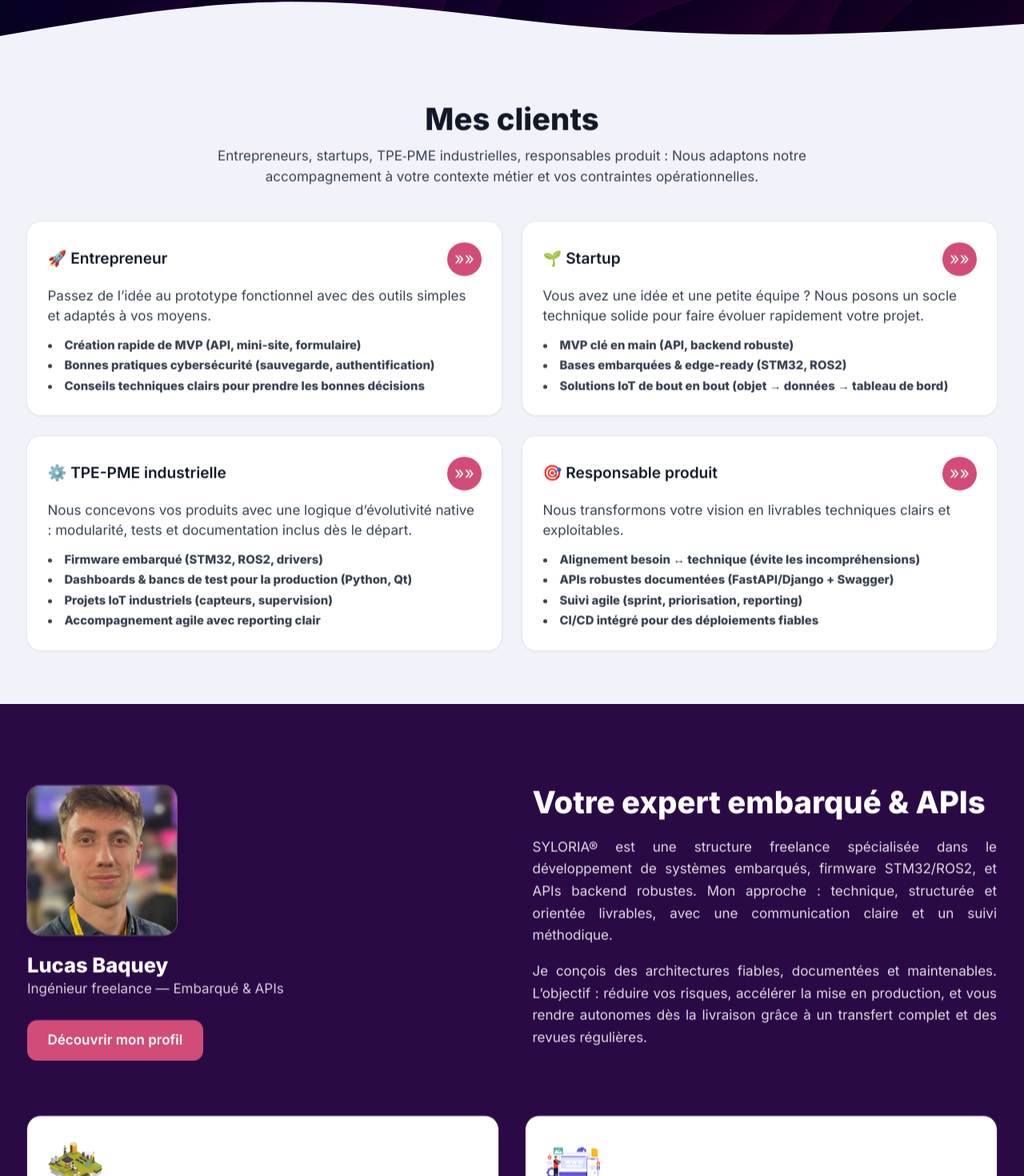
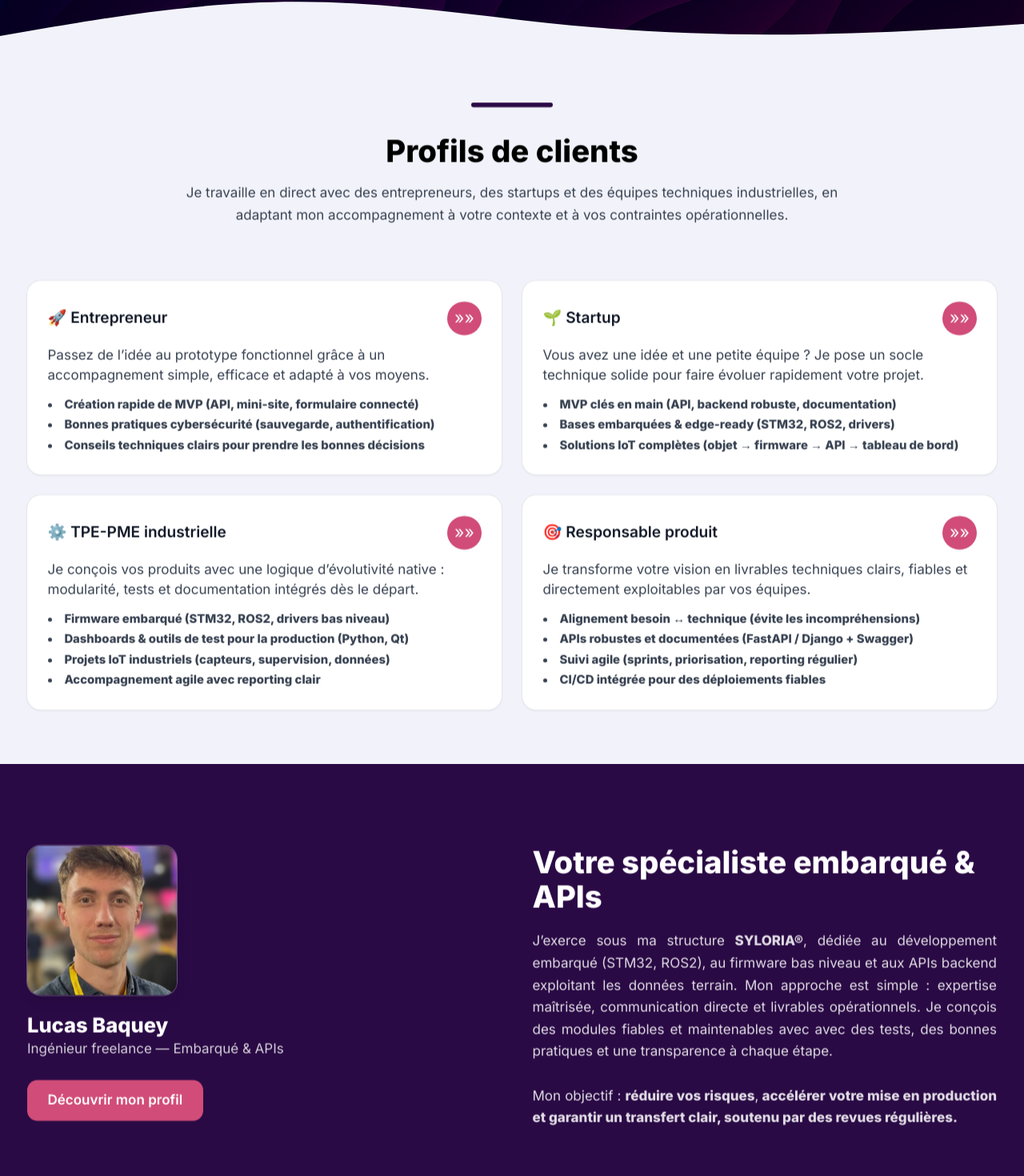
Before and after one commit to lucas33620/syloria_website, a React (Vite) app in the folder apps/syloria/frontend/: page / in a window 1280 px wide. Shown: the part 740-2210 px from the top of the page at 80% size. Built offline with nearby package versions, Linux system fonts and the light colour scheme.

Commit message:
Correction des bugs et textes

```diff
--- a/apps/syloria/frontend/src/App.jsx
+++ b/apps/syloria/frontend/src/App.jsx
@@ -61,7 +61,7 @@ function Header() {
   }, [])
 
   const links = [
-    { id: 'audience',  label: 'Mes clients ?' },
+    { id: 'audience',  label: 'Profils de clients' },
     { id: 'about',     label: 'À propos' },
     { id: 'process',   label: 'Méthode' },
     { id: 'portfolio', label: 'Réalisations' },
@@ -161,10 +161,10 @@ function Audience() {
     {
       t: '🚀 Entrepreneur',
       d: (
-        <>Passez de l’idée au prototype fonctionnel avec des outils simples et adaptés à vos moyens.</>
+        <>Passez de l’idée au prototype fonctionnel grâce à un accompagnement simple, efficace et adapté à vos moyens.</>
       ),
       bullets: [
-        <strong key="1">Création rapide de MVP (API, mini-site, formulaire)</strong>,
+        <strong key="1">Création rapide de MVP (API, mini-site, formulaire connecté)</strong>,
         <strong key="2">Bonnes pratiques cybersécurité (sauvegarde, authentification)</strong>,
         <strong key="3">Conseils techniques clairs pour prendre les bonnes décisions</strong>,
       ],
@@ -172,36 +172,36 @@ function Audience() {
     {
       t: '🌱 Startup',
       d: (
-        <>Vous avez une idée et une petite équipe ? Nous posons un socle technique solide pour faire évoluer rapidement votre projet.</>
+        <>Vous avez une idée et une petite équipe ? Je pose un socle technique solide pour faire évoluer rapidement votre projet.</>
       ),
       bullets: [
-        <strong key="1">MVP clé en main (API, backend robuste)</strong>,
-        <strong key="2">Bases embarquées & edge-ready (STM32, ROS2)</strong>,
-        <strong key="3">Solutions IoT de bout en bout (objet → données → tableau de bord)</strong>,
+        <strong key="1">MVP clés en main (API, backend robuste, documentation)</strong>,
+        <strong key="2">Bases embarquées & edge-ready (STM32, ROS2, drivers)</strong>,
+        <strong key="3">Solutions IoT complètes (objet → firmware → API → tableau de bord)</strong>,
       ],
     },
     {
       t: '⚙️ TPE-PME industrielle',
       d: (
-        <>Nous concevons vos produits avec une logique d’évolutivité native : modularité, tests et documentation inclus dès le départ.</>
+        <>Je conçois vos produits avec une logique d’évolutivité native : modularité, tests et documentation intégrés dès le départ.</>
       ),
       bullets: [
-        <strong key="1">Firmware embarqué (STM32, ROS2, drivers)</strong>,
-        <strong key="2">Dashboards & bancs de test pour la production (Python, Qt)</strong>,
-        <strong key="3">Projets IoT industriels (capteurs, supervision)</strong>,
+        <strong key="1">Firmware embarqué (STM32, ROS2, drivers bas niveau)</strong>,
+        <strong key="2">Dashboards & outils de test pour la production (Python, Qt)</strong>,
+        <strong key="3">Projets IoT industriels (capteurs, supervision, données)</strong>,
         <strong key="4">Accompagnement agile avec reporting clair</strong>,
       ],
     },
     {
       t: '🎯 Responsable produit',
       d: (
-        <>Nous transformons votre vision en livrables techniques clairs et exploitables.</>
+        <>Je transforme votre vision en livrables techniques clairs, fiables et directement exploitables par vos équipes.</>
       ),
       bullets: [
         <strong key="1">Alignement besoin ↔ technique (évite les incompréhensions)</strong>,
-        <strong key="2">APIs robustes documentées (FastAPI/Django + Swagger)</strong>,
-        <strong key="3">Suivi agile (sprint, priorisation, reporting)</strong>,
-        <strong key="4">CI/CD intégré pour des déploiements fiables</strong>,
+        <strong key="2">APIs robustes et documentées (FastAPI / Django + Swagger)</strong>,
+        <strong key="3">Suivi agile (sprints, priorisation, reporting régulier)</strong>,
+        <strong key="4">CI/CD intégrée pour des déploiements fiables</strong>,
       ],
     },
   ];
@@ -209,9 +209,28 @@ function Audience() {
   return (
     <section id="audience" className="py-16" style={{backgroundColor: brand.cloud}}>
       <Container>
-        <Reveal className="max-w-3xl mx-auto text-center">
-          <h2 className="text-3xl sm:text-4xl font-bold text-gray-900">Mes clients</h2>
-          <p className="mt-3 text-gray-700">Entrepreneurs, startups, TPE‑PME industrielles, responsables produit : Nous adaptons notre accompagnement à votre contexte métier et vos contraintes opérationnelles.</p>
+        <Reveal className="text-center mb-10 max-w-3xl mx-auto">
+
+          {/* Barre décorative */}
+          <div
+            className="h-1.5 w-24 mx-auto rounded-full mb-8"
+            style={{ backgroundColor: brand.deep }}
+          />
+
+          {/* Titre */}
+          <h2 className="text-3xl sm:text-4xl font-bold text-black text-center">
+            Profils de clients
+          </h2>
+
+          <p className="mt-4 text-gray-700 leading-relaxed">
+            Je travaille en direct avec des entrepreneurs, des startups et des équipes techniques industrielles, en adaptant mon accompagnement à votre contexte et à vos contraintes opérationnelles.
+          </p>
+
+          {/* Timeline */}
+          <ol className="mt-16 space-y-12 max-w-4xl mx-auto">
+            {/* tes items… */}
+          </ol>
+
         </Reveal>
 
         <div className="mt-10 grid md:grid-cols-2 gap-6">
@@ -309,24 +328,23 @@ function About() {
             </div>
 
             {/* Texte principal */}
-            <div>
+             <div>
               <h2 className="text-3xl sm:text-4xl font-bold text-white">
-                Votre expert embarqué & APIs
+                Votre spécialiste embarqué & APIs
               </h2>
 
               <p className="mt-5 text-white/85 text-justify leading-relaxed">
-                SYLORIA® est une structure freelance spécialisée dans le développement de systèmes
-                embarqués, firmware STM32/ROS2, et APIs backend robustes. Mon approche : technique,
-                structurée et orientée livrables, avec une communication claire et un suivi méthodique.
-              </p>
-
-              <p className="mt-4 text-white/85 text-justify leading-relaxed">
-                Je conçois des architectures fiables, documentées et maintenables. L’objectif :
-                réduire vos risques, accélérer la mise en production, et vous rendre autonomes dès la
-                livraison grâce à un transfert complet et des revues régulières.
+                J’exerce sous ma structure <strong>SYLORIA®</strong>, dédiée au développement embarqué
+                (STM32, ROS2), au firmware bas niveau et aux APIs backend exploitant les données terrain.
+                Mon approche est simple&nbsp;: expertise maîtrisée, communication directe et livrables
+                opérationnels. Je conçois des modules fiables et maintenables avec avec des tests, des bonnes pratiques
+                et une transparence à chaque étape.
+                <br /><br />
+                Mon objectif&nbsp;: <strong>réduire vos risques</strong>,
+                <strong> accélérer votre mise en production </strong>
+                <strong>et garantir un transfert clair, soutenu par des revues régulières.</strong>
               </p>
             </div>
-
           </div>
         </Reveal>
 
@@ -343,7 +361,7 @@ function About() {
                 <img
                   src={s.icon}
                   alt=""
-                  className="w-16 h-16 object-contain mx-auto sm:mx-0"
+                  className="w-24 h-24 object-contain mx-auto sm:mx-0"
                 />
                 <h3 className="mt-4 text-lg font-semibold text-gray-900 text-center sm:text-left">
                   {s.title}
@@ -527,7 +545,7 @@ function Process() {
           />
 
           {/* Titre */}
-          <h2 className="text-4xl sm:text-5xl font-bold text-white text-center">
+          <h2 className="text-3xl sm:text-4xl font-bold text-white text-center">
             Mon process
           </h2>
 
--- a/apps/syloria/frontend/src/ArticlesSection.jsx
+++ b/apps/syloria/frontend/src/ArticlesSection.jsx
@@ -12,10 +12,10 @@ export default function ArticlesSection() {
 
   const articles = [
     {
-      title: "Firmware & API : Pourquoi les penser ensemble en 2026",
-      intro: "Une approche unifiée pour les produits connectés modernes.",
-      pdf: "/articles/firmware-api-2026.pdf",
-      tag: "Embedded & APIs",
+      title: "CEM industrielle : comprendre le macro vs PCB",
+      intro: "Une approche opérationnelle pour concevoir des systèmes et cartes plus robustes et éviter les itérations coûteuses.",
+      pdf: "/articles/Comprendre la Compatibilité ÉlectroMagnétique (CEM) De l’intégration système à la carte électronique.pdf",
+      tag: "Electronique & CEM",
     },
   ];
 
```
Also changed, not shown: 1 other file (tests, documents, lock files or other folders).
